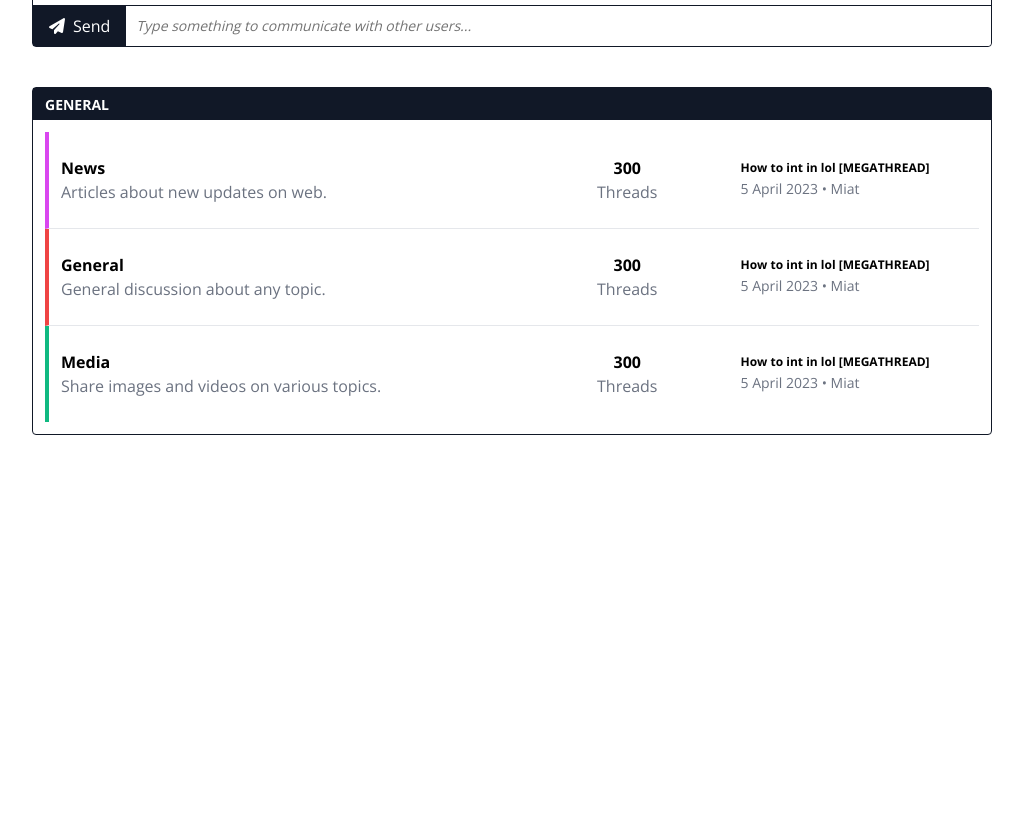
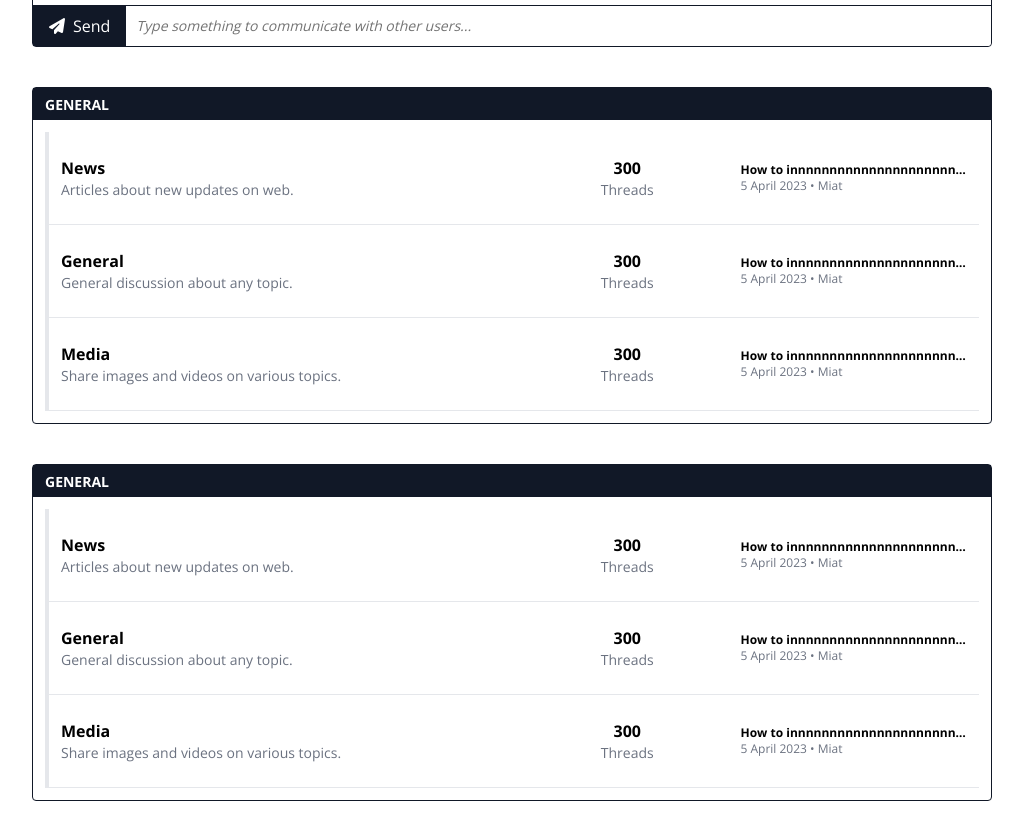
Before and after one commit to lukasstarinsky/vaii, a Next.js app in the folder frontend/: page /forum in a window 1280 px wide. Shown: the part 580-1420 px from the top of the page, without its empty margins (128-1151 px from the left). Before the commit the page ends 1055 px from the top, so only its background shows below. Built offline with nearby package versions, Linux system fonts and the light colour scheme.

Commit message:
Add forum category component

```diff
--- a/frontend/src/app/forum/page.tsx
+++ b/frontend/src/app/forum/page.tsx
@@ -1,13 +1,13 @@
 import Input from "@/components/Input";
-import Link from "next/link";
 import Section from "@/components/Section";
+import ForumCategory from "@/components/forum/ForumCategory";
 import "./forum.css";
 import { FontAwesomeIcon } from "@fortawesome/react-fontawesome";
 import { faPaperPlane } from "@fortawesome/free-solid-svg-icons";
 
 export default function Forum() {
   return (
-    <div className="w-9/12 mt-12">
+    <div className="w-full px-2 sm:px-0 sm:w-9/12 mt-12">
       <div className="forum-background" />
       <div className="flex flex-col">
         <span className="text-4xl text-center mt-2">Forum</span>
@@ -15,7 +15,7 @@ export default function Forum() {
       </div>
 
       <Section header="Shoutbox" className="mt-12">
-        <div className="forum-shoutbox-content p-3">
+        <div className="forum-shoutbox-content p-3 text-sm">
           <p>
             <span className="text-emerald-500">peto123451: </span>su zli<span className="ms-1 text-xs italic text-gray-300">• 5 seconds ago</span>
           </p>
@@ -39,54 +39,14 @@ export default function Forum() {
       </Section>
 
       <Section header="General" className="my-10" contentClassName="p-3">
-        <Link href="#" className="hover:bg-gray-200 border-l-4 border-l-fuchsia-500 border-b px-3 py-6 grid grid-cols-4">
-          <div className="flex flex-col col-span-2">
-            <span className="font-bold">News</span>
-            <span className="text-gray-500">Articles about new updates on web.</span>
-          </div>
-          <div className="flex flex-col text-center">
-            <span className="font-bold">300</span>
-            <span className="text-gray-500">Threads</span>
-          </div>
-          <div className="flex flex-col self-center">
-            <span className="font-bold text-xs">How to int in lol [MEGATHREAD]</span>
-            <span>
-              <span className="text-gray-500 text-sm">5 April 2023 • Miat</span>
-            </span>
-          </div>
-        </Link>
-        <Link href="#" className="hover:bg-gray-200 border-l-4 border-l-red-500 border-b px-3 py-6 grid grid-cols-4">
-          <div className="flex flex-col col-span-2">
-            <span className="font-bold">General</span>
-            <span className="text-gray-500">General discussion about any topic.</span>
-          </div>
-          <div className="flex flex-col text-center">
-            <span className="font-bold">300</span>
-            <span className="text-gray-500">Threads</span>
-          </div>
-          <div className="flex flex-col self-center">
-            <span className="font-bold text-xs">How to int in lol [MEGATHREAD]</span>
-            <span>
-              <span className="text-gray-500 text-sm">5 April 2023 • Miat</span>
-            </span>
-          </div>
-        </Link>
-        <Link href="#" className="hover:bg-gray-200 border-l-4 border-l-emerald-500 px-3 py-6 grid grid-cols-4">
-          <div className="flex flex-col col-span-2">
-            <span className="font-bold">Media</span>
-            <span className="text-gray-500">Share images and videos on various topics.</span>
-          </div>
-          <div className="flex flex-col text-center">
-            <span className="font-bold">300</span>
-            <span className="text-gray-500">Threads</span>
-          </div>
-          <div className="flex flex-col self-center">
-            <span className="font-bold text-xs">How to int in lol [MEGATHREAD]</span>
-            <span>
-              <span className="text-gray-500 text-sm">5 April 2023 • Miat</span>
-            </span>
-          </div>
-        </Link>
+        <ForumCategory color="fuchsia-500" title="News" description="Articles about new updates on web." />
+        <ForumCategory color="red-500" title="General" description="General discussion about any topic." />
+        <ForumCategory color="emerald-500" title="Media" description="Share images and videos on various topics." />
+      </Section>
+      <Section header="General" className="my-10" contentClassName="p-3">
+        <ForumCategory color="fuchsia-500" title="News" description="Articles about new updates on web." />
+        <ForumCategory color="red-500" title="General" description="General discussion about any topic." />
+        <ForumCategory color="emerald-500" title="Media" description="Share images and videos on various topics." />
       </Section>
     </div>
   );
--- /dev/null
+++ b/frontend/src/components/forum/ForumCategory.tsx
@@ -0,0 +1,26 @@
+import Link from "next/link";
+
+interface CategoryProps {
+  title: string,
+  description?: string,
+  color: string
+}
+
+export default function ForumCategory(props: CategoryProps) {
+  return (
+    <Link href="#" className={`border-b border-l-4 border-l-${props.color} hover:bg-gray-200 px-3 py-6 grid grid-cols-4`}>
+      <div className="flex flex-col col-span-2 self-center">
+        <span className="font-bold text-md">{props.title}</span>
+        <span className="text-gray-500 text-sm">{props.description}</span>
+      </div>
+      <div className="hidden md:flex md:flex-col text-center">
+        <span className="font-bold text-md">300</span>
+        <span className="text-gray-500 text-sm">Threads</span>
+      </div>
+      <div className="flex flex-col text-xs self-center ms-4 md:ms-0 col-span-2 md:col-span-1">
+        <span className="font-bold truncate">How to innnnnnnnnnnnnnnnnnnnnnnnnnnnnnnnnnnnnnnnnnnnnnnnnnnnnt in lol [MEGATHREAD]</span>
+        <span className="text-gray-500">5 April 2023 • Miat</span>
+      </div>
+    </Link>
+  );
+}
```
